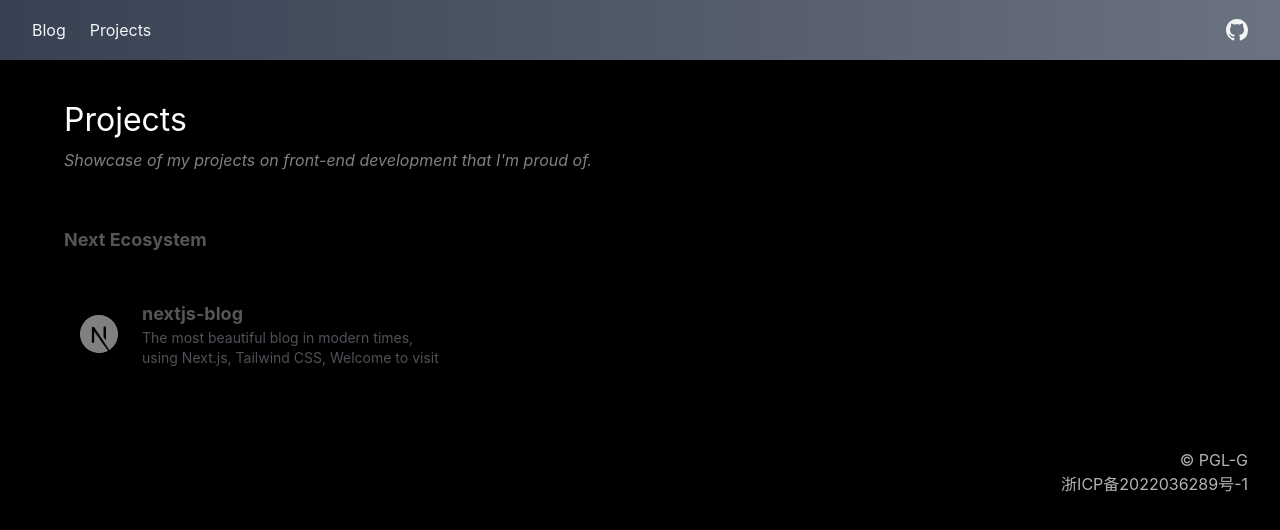
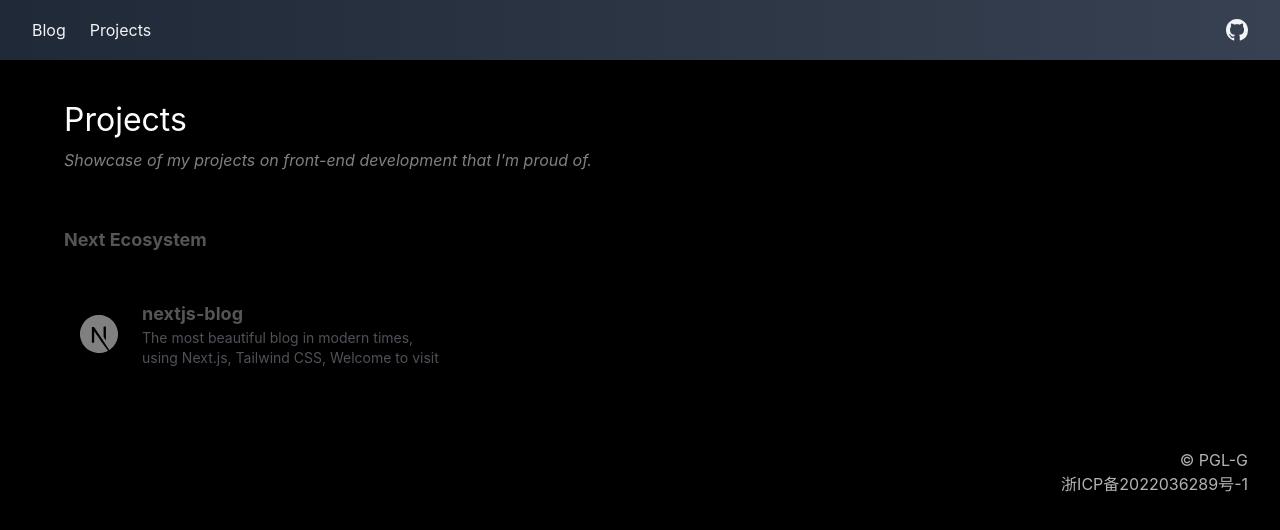
Before and after one commit to pgl-g/next-blog, a Next.js app: page /projects in a window 1280 px wide. Shown: the top 530 px of the page. Built offline with nearby package versions, Linux system fonts and the light colour scheme.

Commit message:
fix: change

```diff
--- a/src/components/layout/Header.jsx
+++ b/src/components/layout/Header.jsx
@@ -15,7 +15,7 @@ const navVal = [
 
 export default function Header() {
   return (
-    <header className="sticky top-0 z-50 w-full bg-transparent bg-gradient-to-r from-gray-700 to-gray-500 bg-opacity-10">
+    <header className="sticky top-0 z-50 w-full bg-transparent bg-gradient-to-r from-gray-800 to-gray-700 bg-opacity-10">
       <section className="layout">
         <div className="mx-8 flex h-[60px] items-center justify-between leading-[60px]">
           <div className="flex h-full w-auto flex-row items-center justify-center gap-[24px] mb:hidden">
```
